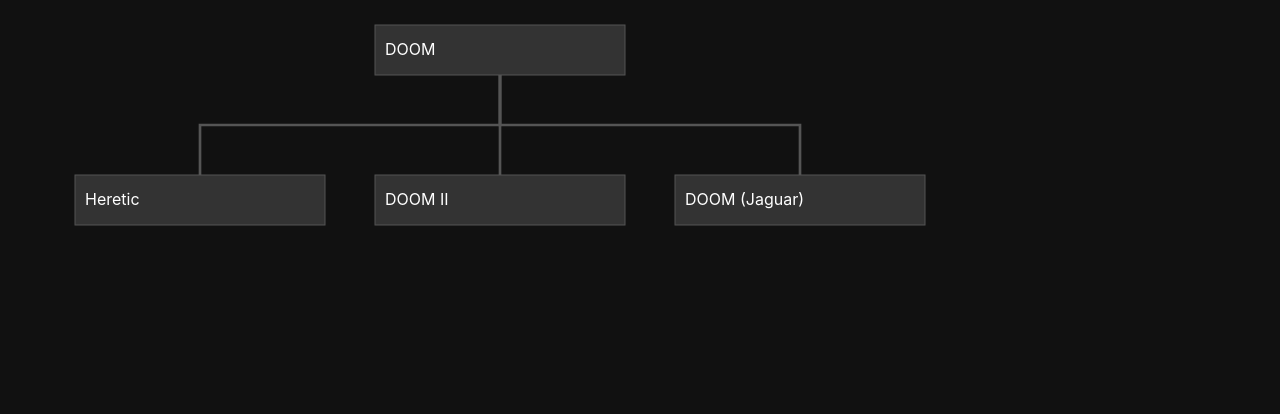
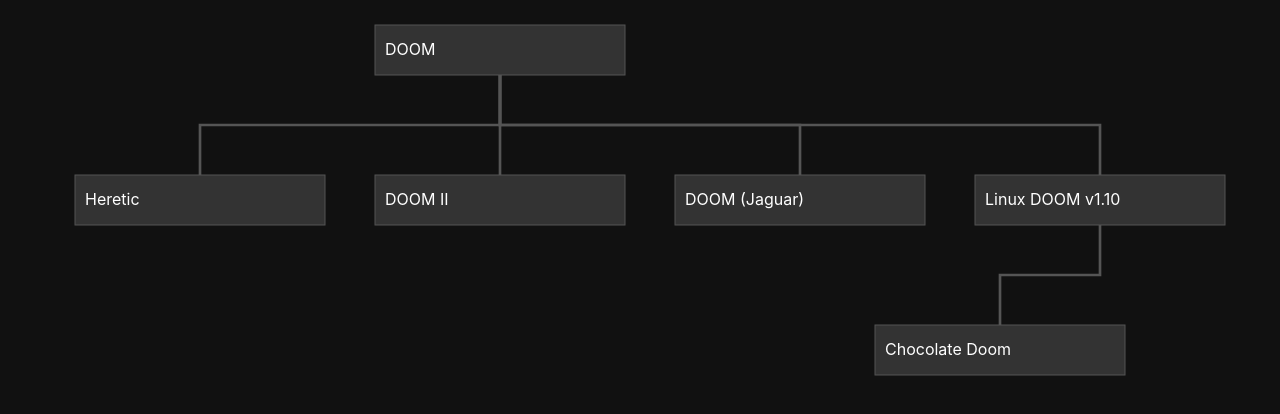
Before and after one commit to sponge/doomgraph, a Svelte app: page / in a window 1280 px wide. Shown: the top 414 px of the page. Built offline with nearby package versions, Linux system fonts and the light colour scheme.

Commit message:
fix close button, highlight path through tree when clicking on nodes

```diff
--- a/src/App.svelte
+++ b/src/App.svelte
@@ -8,9 +8,21 @@
 
 	onMount(() => {
 		hashChange();
+
+		for (let node of graph.nodes) {
+			node.parents = getParents(node.id);
+			node.children = getChildren(node.id);
+			node.recursiveParents = getParentsRecursive(node.id).map(n => n.id);
+		}
+
+		console.log(graph);
 	});
 
 	function hashChange() {
+		if (location.hash.length <= 1) {
+			clearNode();
+		}
+
 		selectNode(location.hash.substring(1));
 	}
 
@@ -22,8 +34,10 @@
 			selected = node;
 		}
 
-		selected.parents = getParents(selected.id);
-		selected.children = getChildren(selected.id);
+		if (!selected) {
+			selected = null;
+			return;
+		}
 	}
 
 	function clearNode() {
@@ -40,6 +54,30 @@
 
 	function getNode(id) {
 		return graph.nodes.find(node => node.id == id);
+	}
+
+	function getParentsRecursive(id) {
+		const node = getNode(id);
+		let parents = [];
+
+		if (!node) {
+			return parents;
+		}
+
+		for (let parent of getParents(id)) {
+			parents.push(parent);
+			parents = parents.concat(getParentsRecursive(parent.id));
+		}
+
+		return parents;
+	}
+
+	function isNodeActive(id) {
+		if (!selected) {
+			return true;
+		}
+
+		return selected?.recursiveParents?.includes(id) || id == selected?.id
 	}
 </script>
 
@@ -94,8 +132,16 @@
 		stroke-width: 2pt;
 	}
 
+	.node-container path.inactive {
+		opacity: 0.1;
+	}
+
 	.node {
 		cursor: pointer;
+	}
+
+	.node.inactive {
+		opacity: 0.1;
 	}
 
 	.node text {
@@ -115,9 +161,10 @@
 	{#each graph.nodes as node, i}
 		<g class = "node-container">
 			{#each getChildren(node.id) as link}
-				<path d="M{node.x} {node.y} v{(link.y - node.y)/2} H{link.x} V{link.y}"/>
+				{console.log(link.id, isNodeActive(link.id))}
+				<path class={isNodeActive(link.id) ? 'active' : selected ? 'inactive' : 'normal'} d="M{node.x} {node.y} v{(link.y - node.y)/2} H{link.x} V{link.y}"/>
 			{/each}
-			<g class="node" on:click={e => location.hash = node.id} transform="translate({node.x - (nodeWidth/2)},{node.y - (nodeHeight/2)})">
+			<g class="node {isNodeActive(node.id) ? 'active' : selected ? 'inactive' : 'normal'}" on:click={e => location.hash = node.id} transform="translate({node.x - (nodeWidth/2)},{node.y - (nodeHeight/2)})">
 				<rect x={0} y={0} width={nodeWidth} height={nodeHeight} />
 				<text x={10} y={30}>{node.title}</text>
 			</g>
@@ -128,7 +175,7 @@
 {#if selected}
 	<div class="info">
 		<header style="background-image: linear-gradient(to top, rgba(20, 20, 20, 1) 25%, rgba(20, 20, 20, 0)), url('{selected.img}')">
-			<button on:click={clearNode}>x</button>
+			<button on:click={() => { location.hash = ''}}>x</button>
 			<h1>{selected.title}</h1>
 			<p>{selected.date}</p>
 		</header>
--- a/src/nodes.json
+++ b/src/nodes.json
@@ -49,11 +49,37 @@
       "hrefs": [
         {"title": "DoomWiki", "url": "https://doomwiki.org/wiki/Atari_Jaguar"}
       ]
+    },
+    {
+      "id": "linuxdoom",
+      "x": 1100,
+      "y": 200,
+      "title": "Linux DOOM v1.10",
+      "img": "testpic.png",
+      "date": "1997",
+      "description": "gross linux nerd stuff",
+      "hrefs": [
+        {"title": "DoomWiki", "url": "https://doomwiki.org/wiki/Linux_Doom"}
+      ]
+    },
+    {
+      "id": "chocolatedoom",
+      "x": 1000,
+      "y": 350,
+      "title": "Chocolate Doom",
+      "img": "testpic.png",
+      "date": "some time",
+      "description": "it's like the original game, but with chocolate",
+      "hrefs": [
+        {"title": "DoomWiki", "url": "https://doomwiki.org/wiki/Chocolate_Doom"}
+      ]
     }
   ],
   "edges": [
     { "from": "doom", "to": "heretic" },
     { "from": "doom", "to": "doom2" },
-    { "from": "doom", "to": "jaguar" }
+    { "from": "doom", "to": "jaguar" },
+    { "from": "doom", "to": "linuxdoom" },
+    { "from": "linuxdoom", "to": "chocolatedoom" }
   ]
 }
```
